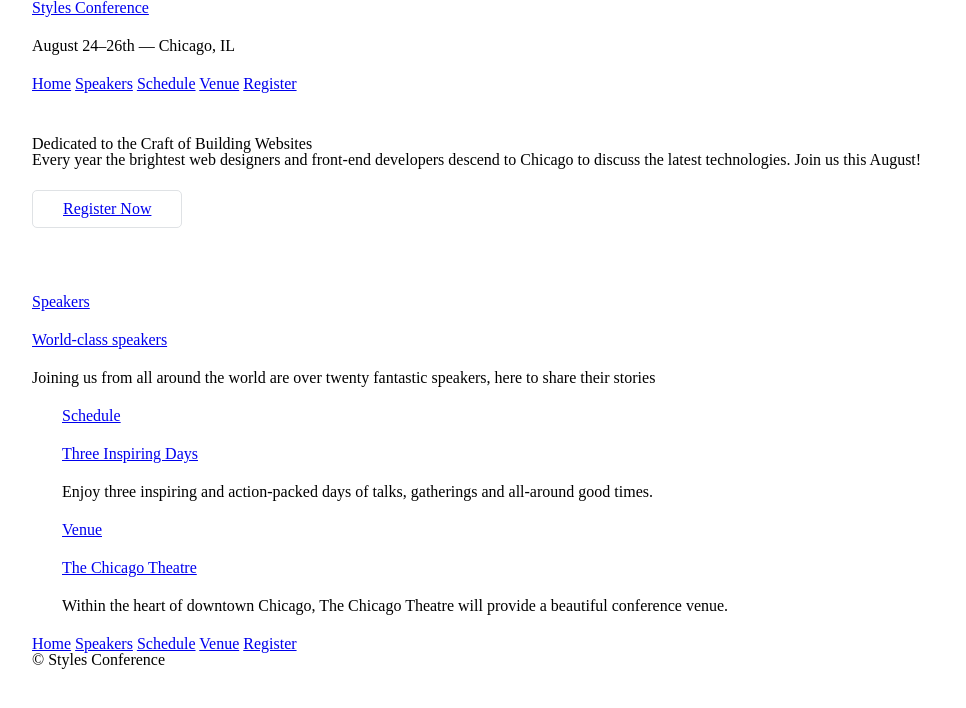
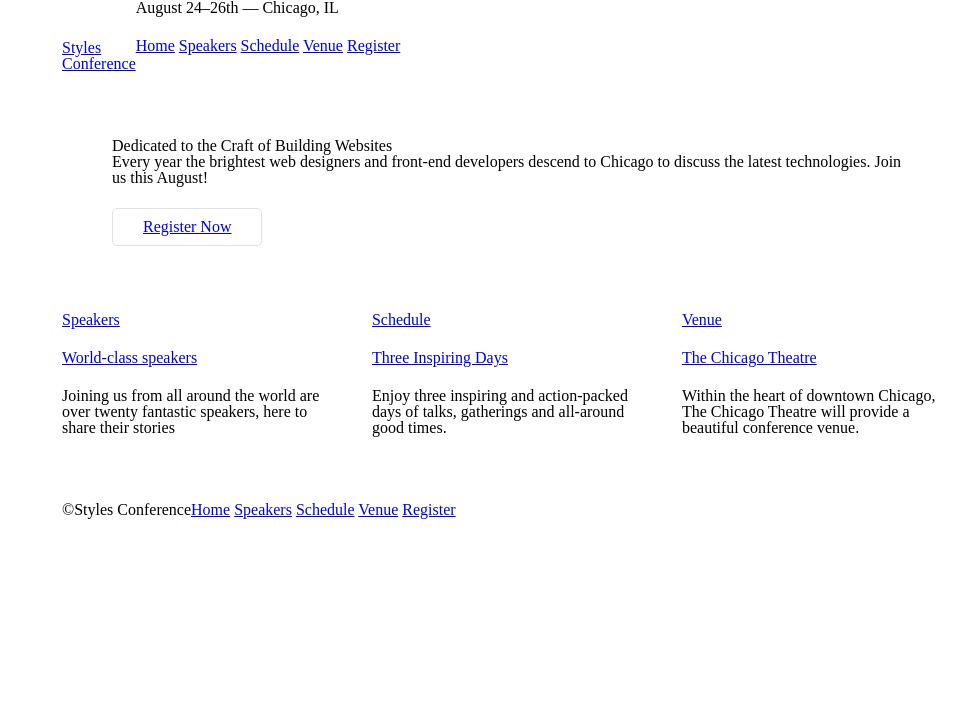
Before and after one commit to inigotorres/html_and_css, a plain HTML site: page StylesConference/index.html in a window 1280 px wide. Shown: the whole page, without its empty margins (128-1094 px from the left). Drawn offline with Linux system fonts and the light colour scheme.

Commit message:
separated into columns

```diff
--- a/StylesConference/assets/stylesheets/main.css
+++ b/StylesConference/assets/stylesheets/main.css
@@ -46,18 +46,73 @@ table {
   border-spacing: 0;
 }
 
+/*
+  ========================================
+  Grid
+  ========================================
+*/
+
+*,
 *:before,
 *:after {
-  -wekbit-box-sizing: border-box;
+  -webkit-box-sizing: border-box;
      -moz-box-sizing: border-box;
           box-sizing: border-box;
 }
+.container,
+.grid {
+  margin: 0 auto;
+  width: 960px;
+}
+.container {
+  padding-left: 30px;
+  padding-right: 30px;
+}
+.grid,
+.col-1-3,
+.col-2-3 {
+  padding-left: 15px;
+  padding-right: 15px;
+}
+.col-1-3,
+.col-2-3  {
+  display: inline-block;
+  vertical-align: top;
+}
+.col-1-3 {
+  width: 33.33%;
+}
+.col-2-3 {
+  width: 66.66%;
+}
 
-.container {
-  margin: 0 auto;
-  padding-right: 30px;
-  padding-left: 30px;
-  width: 960px;
+/*
+  ========================================
+  Clearfix
+  ========================================
+*/
+
+.group:before,
+.group:after {
+  content: "";
+  display: table;
+}
+.group:after {
+  clear: both;
+}
+.group {
+  clear: both;
+  *zoom: 1;
+}
+
+/*
+ Styles ***********************************************
+*/
+
+.logo {
+  border-top: 4px solid #64880;
+  padding: 40px 0 22px 0;
+  float: left;
 }
 
 .hero {
@@ -66,6 +121,15 @@ table {
 
 h1, h3, h4, h5, p {
   margin-bottom: 22px;
+}
+
+.primary-footer {
+  padding-bottom: 44px;
+  padding-top: 44px;
+}
+
+.primary-footer small {
+  float: left;
 }
 
 .btn {
--- a/StylesConference/index.html
+++ b/StylesConference/index.html
@@ -7,8 +7,10 @@
   </head>
 
   <body>
-    <header class="container">
-      <h1><a href="index.html">Styles Conference</a></h1>
+    <header class="container group">
+      <h1 class="logo">
+        <a href="index.html">Styles <br> Conference</a>
+      </h1>
       <h3>August 24&ndash;26th &mdash; Chicago, IL<h3>
 
       <nav>
@@ -26,24 +28,24 @@
       <a class="btn btn-alt" href="register.html">Register Now</a>
     </section>
 
-    <section class="container">
-      <section>
+    <section class="grid">
+      <section class="col-1-3">
         <a href="speakers.html">
           <h5>Speakers</h5>
           <h3>World-class speakers</h3>
         </a>
         <p>Joining us from all around the world are over twenty fantastic speakers, here to share their stories</p>
-      </section>
+      </section><!--
 
-      <section class="container">
+      --><section class="col-1-3">
         <a href="schedule.html">
           <h5>Schedule</h5>
           <h3>Three Inspiring Days</h3>
         </a>
         <p>Enjoy three inspiring and action-packed days of talks, gatherings and all-around good times.</p>
-      </section>
+      </section><!--
 
-      <section class="container">
+      --><section class="col-1-3">
         <a href="venue.html">
           <h5>Venue</h5>
           <h3>The Chicago Theatre</h3>
@@ -52,16 +54,16 @@
       </section>
     </section>
 
-    <footer class="container">
+    <footer class="primary-footer container group">
       <nav>
+        <small>&copy;Styles Conference</small>
+
         <a href="index.html">Home</a>
         <a href="speakers.html">Speakers</a>
         <a href="schedule.html">Schedule</a>
         <a href="venue.html">Venue</a>
         <a href="register.html">Register</a>
       </nav>
-
-      <small>&copy; Styles Conference</small>
     </footer>
 
   </body>
```
